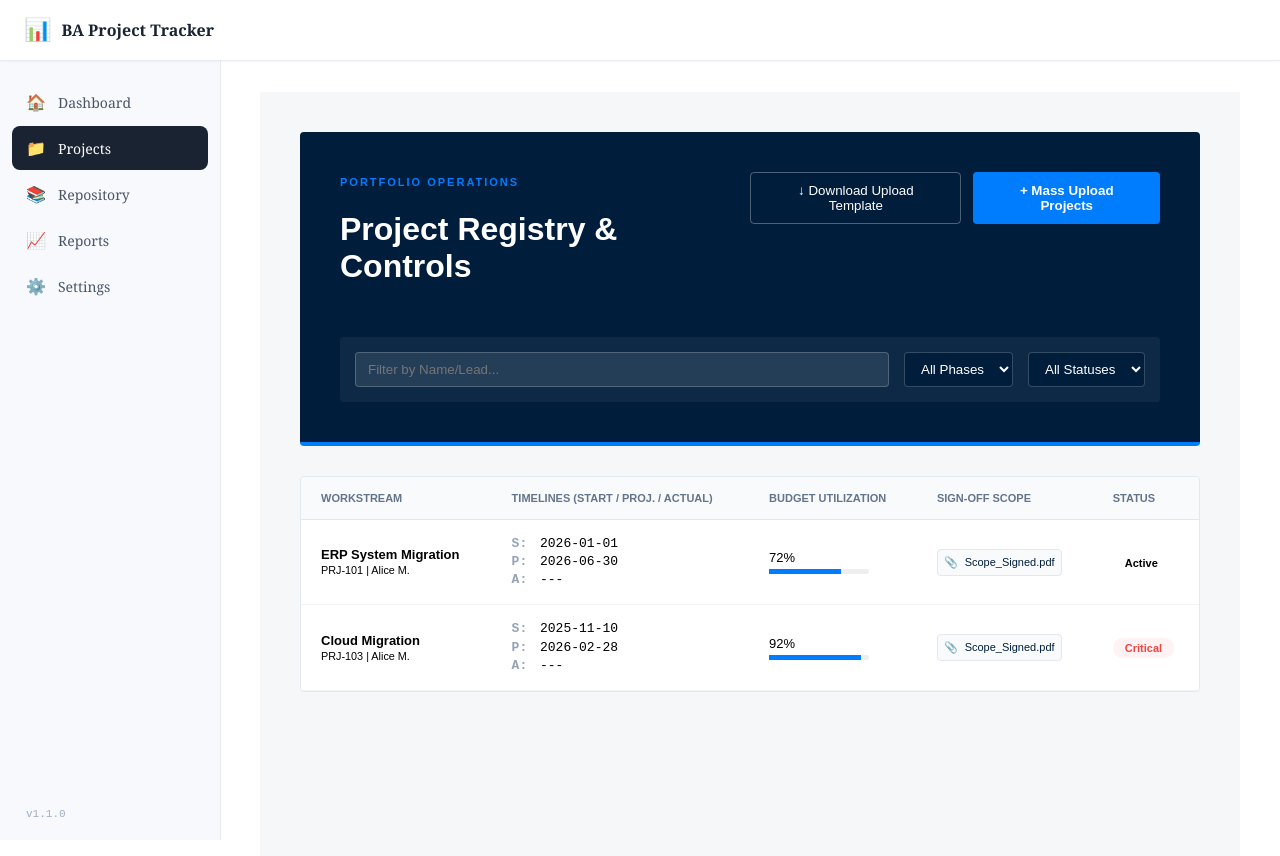
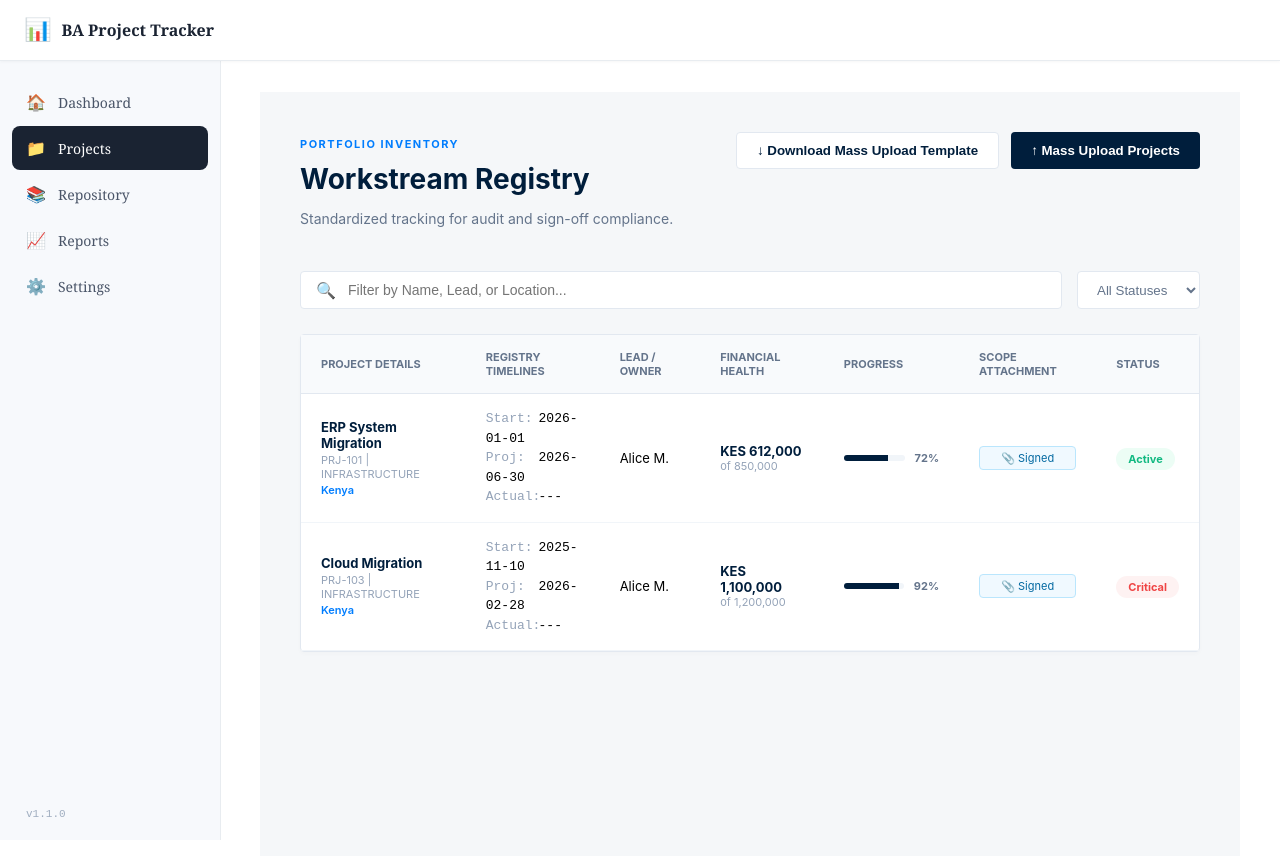
Before and after one commit to NeskoLimo/BA-PROJECT_TRACKER, an Angular app: page /projects in a window 1280 px wide. Shown: the top 856 px of the page. Built offline with nearby package versions, Linux system fonts and the light colour scheme.

Commit message:
Update projects.component.ts

```diff
--- a/src/app/components/projects/projects.component.ts
+++ b/src/app/components/projects/projects.component.ts
@@ -1,4 +1,4 @@
-import { Component, OnInit } from '@angular/core';
+import { Component } from '@angular/core';
 import { CommonModule } from '@angular/common';
 import { GovernanceService, Project } from '../../services/governance.service';
 
@@ -8,71 +8,74 @@ import { GovernanceService, Project } from '../../services/governance.service';
   imports: [CommonModule],
   template: `
     <div class="mck-container">
-      <div class="mck-hero">
-        <div class="hero-flex">
-          <div>
-            <span class="eyebrow">Portfolio Operations</span>
-            <h1>Project Registry & Controls</h1>
+      <div class="header-section">
+        <div class="title-group">
+          <span class="eyebrow">Portfolio Inventory</span>
+          <h1>Workstream Registry</h1>
+          <p>Standardized tracking for audit and sign-off compliance.</p>
         </div>
-          <div class="hero-actions">
-            <button class="btn-outline">↓ Download Upload Template</button>
-            <button class="btn-primary">+ Mass Upload Projects</button>
+        <div class="action-group">
+          <button class="btn-secondary">↓ Download Mass Upload Template</button>
+          <button class="btn-primary">↑ Mass Upload Projects</button>
         </div>
       </div>
 
       <div class="filter-strip">
-          <input type="text" placeholder="Filter by Name/Lead..." class="search-input">
-          <select class="filter-select">
-            <option>All Phases</option>
-            <option>Execution</option>
+        <div class="search-box">
+          <span class="icon">🔍</span>
+          <input type="text" placeholder="Filter by Name, Lead, or Location...">
+        </div>
+        <select class="filter-dropdown">
+          <option>All Statuses</option>
+          <option>Active</option>
+          <option>Critical</option>
           <option>Planning</option>
         </select>
-          <select class="filter-select">
-            <option>All Statuses</option>
-            <option>On Track</option>
-            <option>Delayed</option>
-          </select>
-        </div>
       </div>
 
-      <div class="mck-card table-wrapper">
+      <div class="mck-card table-responsive">
         <table class="mck-table">
           <thead>
             <tr>
-              <th>Workstream</th>
-              <th>Timelines (Start / Proj. / Actual)</th>
-              <th>Budget Utilization</th>
-              <th>Sign-off Scope</th>
+              <th>Project Details</th>
+              <th>Registry Timelines</th>
+              <th>Lead / Owner</th>
+              <th>Financial Health</th>
+              <th>Progress</th>
+              <th>Scope Attachment</th>
               <th>Status</th>
             </tr>
           </thead>
           <tbody>
             <tr *ngFor="let p of gov.projects">
               <td>
-                <strong>{{ p.name }}</strong><br>
-                <small class="meta">{{ p.id }} | {{ p.owner }}</small>
+                <div class="p-name">{{ p.name }}</div>
+                <div class="p-meta">{{ p.id }} | {{ p.category }}</div>
+                <div class="p-loc">{{ p.location }}</div>
               </td>
               <td class="date-cell">
-                <div class="date-row"><span>S:</span> {{ p.startDate }}</div>
-                <div class="date-row"><span>P:</span> {{ p.projectedEndDate }}</div>
-                <div class="date-row"><span [class.active]="p.actualEndDate">A:</span> {{ p.actualEndDate || '---' }}</div>
+                <div class="date-row"><span>Start:</span> {{ p.startDate }}</div>
+                <div class="date-row"><span>Proj:</span> {{ p.projectedEndDate }}</div>
+                <div class="date-row"><span [class.actual]="p.actualEndDate">Actual:</span> {{ p.actualEndDate || '---' }}</div>
+              </td>
+              <td class="owner-cell">{{ p.owner }}</td>
+              <td>
+                <div class="budget-main">{{ p.currency }} {{ p.spent | number }}</div>
+                <div class="budget-sub">of {{ p.budget | number }}</div>
               </td>
               <td>
-                <div class="usage-container">
-                  <div class="usage-text">{{ (p.spent / p.budget) * 100 | number:'1.0-0' }}%</div>
-                  <div class="usage-track">
-                    <div class="usage-fill" [style.width.%]="(p.spent / p.budget) * 100"></div>
+                <div class="progress-container">
+                  <div class="progress-track"><div class="progress-fill" [style.width.%]="p.progress"></div></div>
+                  <span class="progress-text">{{ p.progress }}%</span>
                 </div>
+              </td>
+              <td class="center">
+                <div class="attach-chip" [class.signed]="p.hasAttachment">
+                  {{ p.hasAttachment ? '📎 Signed' : '⚪ Missing' }}
                 </div>
               </td>
               <td>
-                <div class="attachment-box" [class.has-file]="p.hasAttachment">
-                  <span class="paperclip">📎</span>
-                  {{ p.hasAttachment ? 'Scope_Signed.pdf' : 'No Attachment' }}
-                </div>
-              </td>
-              <td>
-                <span class="status-pill" [ngClass]="p.status.toLowerCase().replace(' ', '-')">
+                <span class="status-pill" [ngClass]="p.status.toLowerCase()">
                   {{ p.status }}
                 </span>
               </td>
@@ -83,44 +86,50 @@ import { GovernanceService, Project } from '../../services/governance.service';
     </div>
   `,
   styles: [`
-    .mck-container { padding: 40px; background: #f5f7f9; min-height: 100vh; font-family: sans-serif; }
-    .mck-hero { background: #001E3C; color: white; padding: 40px; border-radius: 4px; margin-bottom: 30px; border-bottom: 4px solid #007DFE; }
-    .hero-flex { display: flex; justify-content: space-between; align-items: flex-start; margin-bottom: 30px; }
-    .eyebrow { color: #007DFE; text-transform: uppercase; font-size: 11px; font-weight: 700; letter-spacing: 2px; }
+    .mck-container { padding: 40px; background: #f5f7f9; min-height: 100vh; font-family: 'Inter', sans-serif; }
+    .header-section { display: flex; justify-content: space-between; align-items: flex-start; margin-bottom: 30px; }
+    .eyebrow { color: #007DFE; font-weight: 700; text-transform: uppercase; font-size: 11px; letter-spacing: 1.5px; }
+    .title-group h1 { color: #001E3C; margin: 10px 0; font-size: 28px; }
+    .title-group p { color: #64748b; font-size: 14px; }
 
-    .hero-actions { display: flex; gap: 12px; }
-    .btn-primary { background: #007DFE; color: white; border: none; padding: 10px 20px; border-radius: 4px; font-weight: 600; cursor: pointer; }
-    .btn-outline { background: transparent; color: white; border: 1px solid rgba(255,255,255,0.3); padding: 10px 20px; border-radius: 4px; cursor: pointer; }
+    .action-group { display: flex; gap: 12px; }
+    .btn-primary { background: #001E3C; color: white; border: none; padding: 10px 20px; border-radius: 4px; font-weight: 600; cursor: pointer; }
+    .btn-secondary { background: white; color: #001E3C; border: 1px solid #e2e8f0; padding: 10px 20px; border-radius: 4px; font-weight: 600; cursor: pointer; }
 
-    /* Filters */
-    .filter-strip { display: flex; gap: 15px; background: rgba(255,255,255,0.05); padding: 15px; border-radius: 4px; }
-    .search-input { flex: 1; background: rgba(255,255,255,0.1); border: 1px solid rgba(255,255,255,0.2); color: white; padding: 8px 12px; border-radius: 4px; }
-    .filter-select { background: #001E3C; color: white; border: 1px solid rgba(255,255,255,0.2); padding: 8px 12px; border-radius: 4px; }
+    .filter-strip { display: flex; gap: 15px; margin-bottom: 25px; }
+    .search-box { flex: 1; background: white; border: 1px solid #e2e8f0; border-radius: 4px; padding: 8px 15px; display: flex; align-items: center; gap: 10px; }
+    .search-box input { border: none; outline: none; width: 100%; font-size: 14px; }
+    .filter-dropdown { background: white; border: 1px solid #e2e8f0; padding: 8px 15px; border-radius: 4px; color: #64748b; }
 
-    .mck-card { background: white; border: 1px solid #e2e8f0; border-radius: 4px; overflow-x: auto; }
-    .mck-table { width: 100%; border-collapse: collapse; min-width: 900px; }
+    .mck-card { background: white; border: 1px solid #e2e8f0; border-radius: 4px; box-shadow: 0 2px 4px rgba(0,0,0,0.02); }
+    .mck-table { width: 100%; border-collapse: collapse; }
     .mck-table th { text-align: left; padding: 15px 20px; background: #f8fafc; font-size: 11px; color: #64748b; text-transform: uppercase; border-bottom: 1px solid #e2e8f0; }
-    .mck-table td { padding: 15px 20px; border-bottom: 1px solid #f1f5f9; font-size: 13px; vertical-align: middle; }
+    .mck-table td { padding: 15px 20px; border-bottom: 1px solid #f1f5f9; vertical-align: middle; font-size: 13px; }
 
-    /* Date Cells */
-    .date-cell { font-family: monospace; line-height: 1.4; }
-    .date-row span { color: #94a3b8; font-weight: 700; margin-right: 5px; }
-    .date-row span.active { color: #007DFE; }
+    .p-name { font-weight: 700; color: #001E3C; }
+    .p-meta { font-size: 11px; color: #94a3b8; margin: 2px 0; }
+    .p-loc { font-size: 11px; color: #007DFE; font-weight: 600; }
 
-    /* Attachment Box */
-    .attachment-box { font-size: 11px; color: #94a3b8; border: 1px dashed #e2e8f0; padding: 6px; border-radius: 4px; display: inline-block; }
-    .attachment-box.has-file { border-style: solid; color: #001E3C; background: #f8fafc; }
-    .paperclip { margin-right: 4px; }
+    .date-cell { font-family: monospace; font-size: 11px; line-height: 1.5; }
+    .date-row span { color: #94a3b8; width: 45px; display: inline-block; }
+    .actual { color: #007DFE; font-weight: 700; }
 
-    /* Budget */
-    .usage-track { width: 100px; height: 5px; background: #eee; border-radius: 3px; margin-top: 4px; }
-    .usage-fill { height: 100%; background: #007DFE; }
+    .budget-main { font-weight: 700; color: #001E3C; }
+    .budget-sub { font-size: 11px; color: #94a3b8; }
 
-    /* Status */
-    .status-pill { padding: 4px 12px; border-radius: 20px; font-size: 11px; font-weight: 700; white-space: nowrap; }
-    .on-track { background: #ecfdf5; color: #10b981; }
-    .delayed { background: #fffbeb; color: #f59e0b; }
+    .progress-container { display: flex; align-items: center; gap: 10px; }
+    .progress-track { flex: 1; height: 6px; background: #f1f5f9; border-radius: 3px; overflow: hidden; min-width: 60px; }
+    .progress-fill { height: 100%; background: #001E3C; }
+    .progress-text { font-size: 11px; font-weight: 700; color: #64748b; }
+
+    .attach-chip { font-size: 11px; padding: 4px 8px; border-radius: 4px; background: #f8fafc; border: 1px dashed #e2e8f0; color: #94a3b8; }
+    .attach-chip.signed { background: #f0f9ff; border: 1px solid #bae6fd; color: #0369a1; }
+
+    .status-pill { padding: 4px 12px; border-radius: 20px; font-size: 11px; font-weight: 700; }
+    .active { background: #ecfdf5; color: #10b981; }
     .critical { background: #fef2f2; color: #ef4444; }
+    .planning { background: #f8fafc; color: #64748b; border: 1px solid #e2e8f0; }
+    .center { text-align: center; }
   `]
 })
 export class ProjectsComponent {
```
Lines whose indentation alone changed are shown as unchanged.
